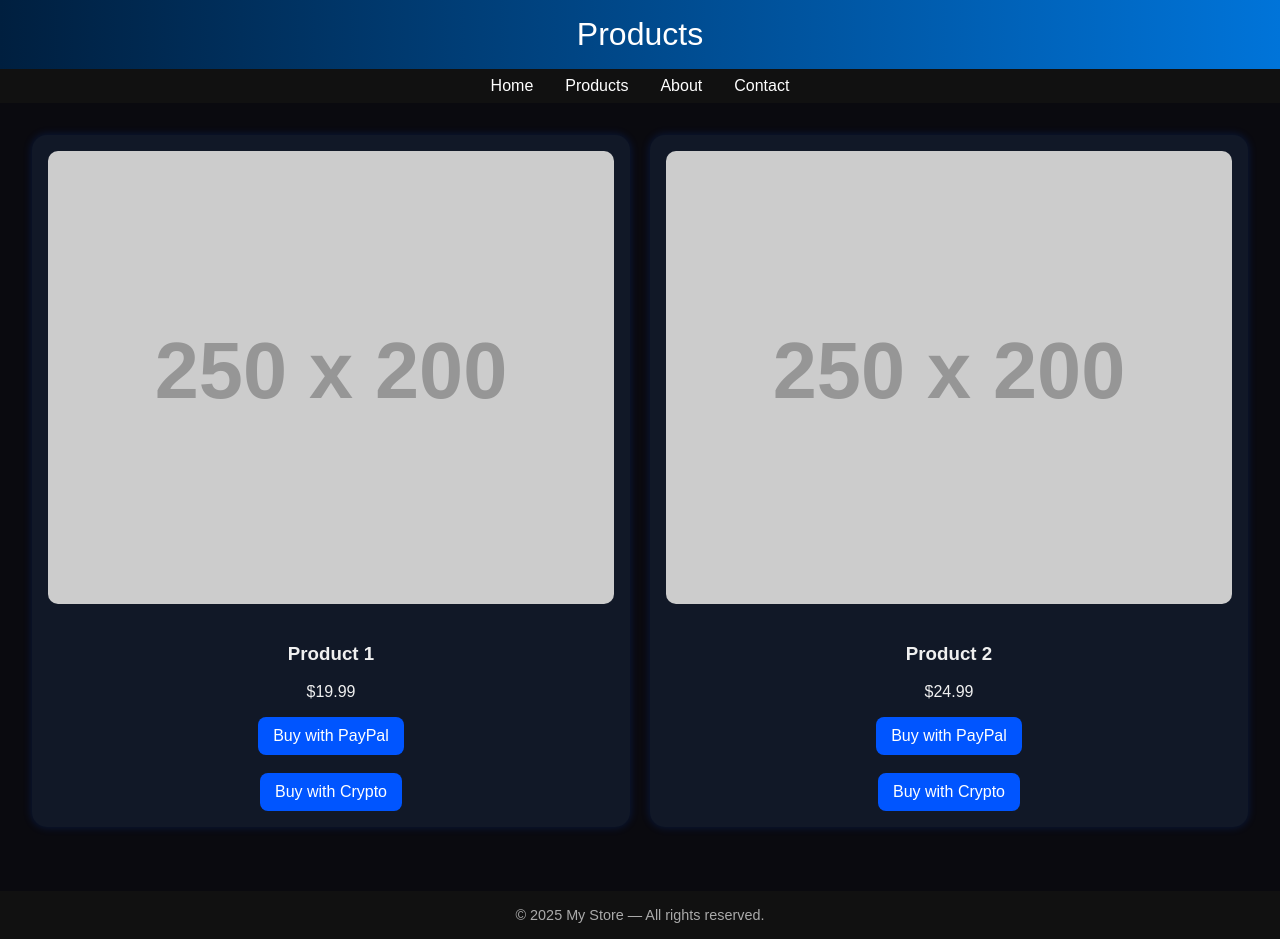
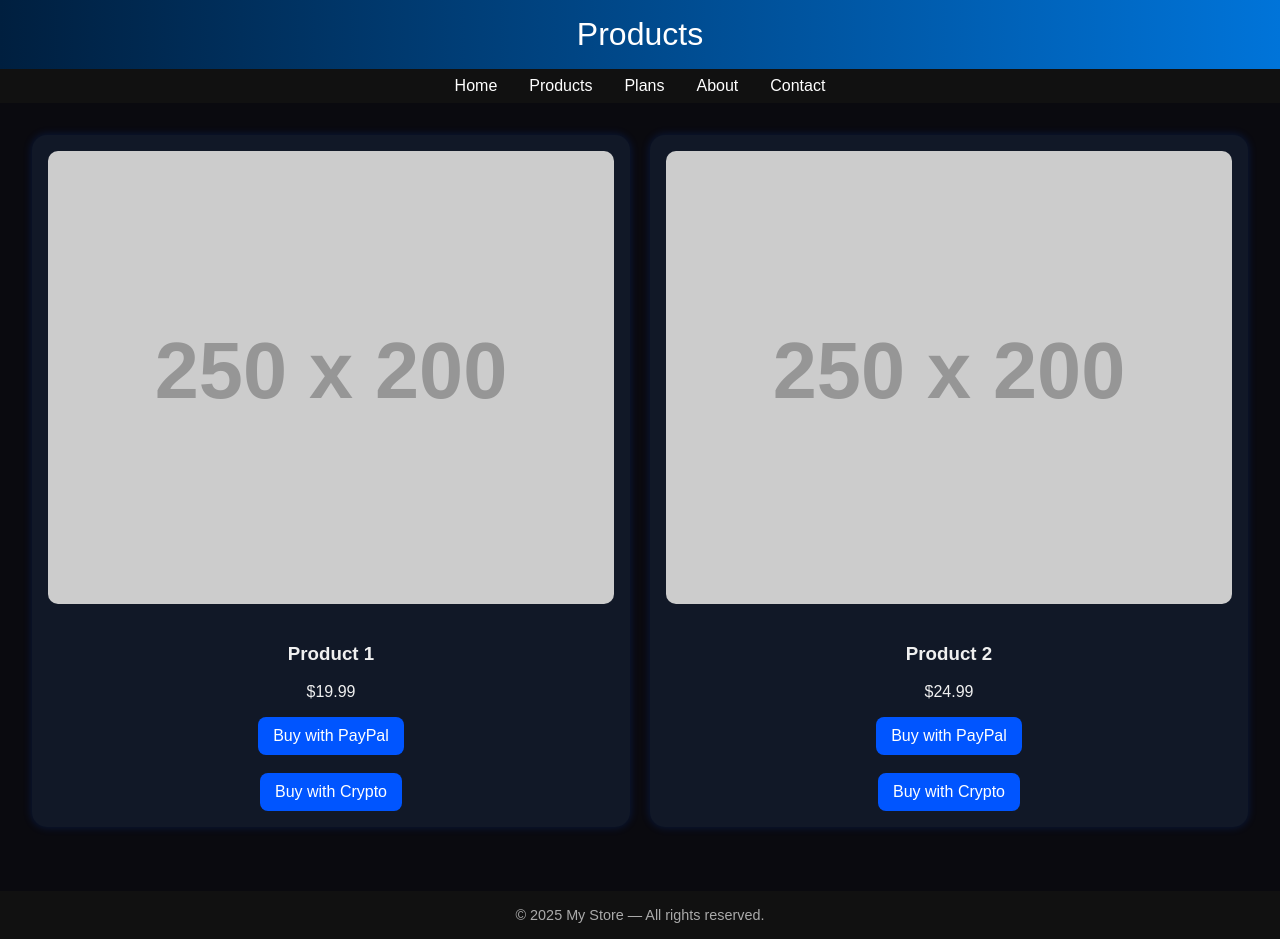
Before and after one commit to Gunszzs/Gunsstore.github.io, a plain HTML site: page products.html in a window 1280 px wide. Drawn offline with Linux system fonts and the light colour scheme; placeholder pictures from the web are drawn by us.

Commit message:
Update products.html

```diff
--- a/products.html
+++ b/products.html
@@ -11,6 +11,7 @@
   <nav>
     <a href="index.html">Home</a>
     <a href="products.html">Products</a>
+    <a href="plans.html">Plans</a>
     <a href="about.html">About</a>
     <a href="contact.html">Contact</a>
   </nav>
```
